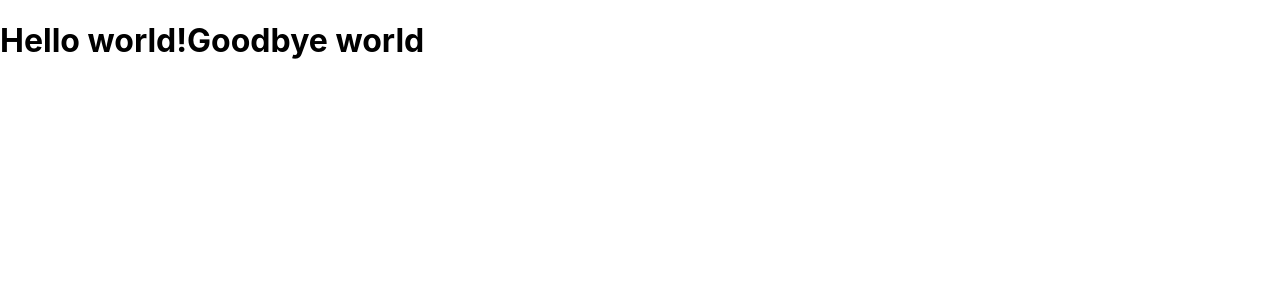
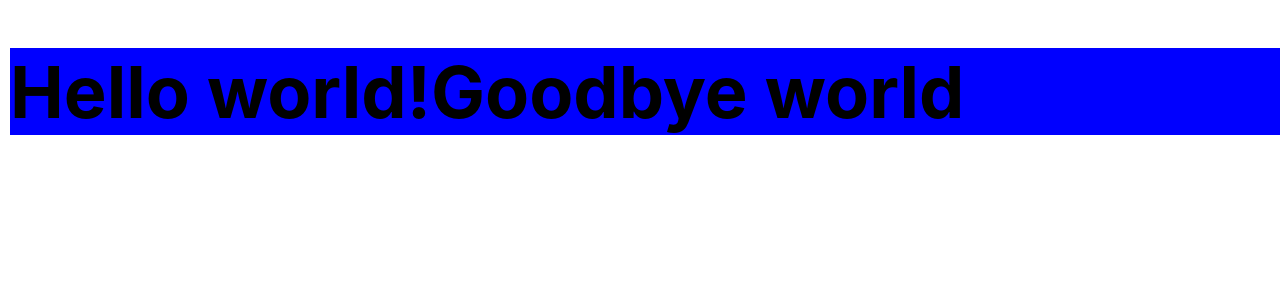
Before and after one commit to dev-denner/FFE, a React (Create React App) app in the folder my-project/: page / in a window 1280 px wide. Shown: the top 300 px of the page. Built offline with nearby package versions, Linux system fonts and the light colour scheme.

Commit message:
feat: aula 04 - desmistificando o jsx parte 2
Signed-off-by: Denner Fernandes <dev.denner@outlook.com>

```diff
--- a/my-project/src/index.css
+++ b/my-project/src/index.css
@@ -11,3 +11,7 @@ code {
   font-family: source-code-pro, Menlo, Monaco, Consolas, 'Courier New',
     monospace;
 }
+
+.main-title{
+  background: blue;
+}
--- a/my-project/src/index.js
+++ b/my-project/src/index.js
@@ -12,7 +12,11 @@ import * as serviceWorker from './serviceWorker';
 const helloWorld = 'Hello world!';
 const props ={
   className: 'main-title',
-  children: [ helloWorld, 'Goodbye world']
+  children: [ helloWorld, 'Goodbye world'],
+  style:{
+    fontSize: '72px',
+    marginLeft: '10px'
+  }
 };
 const MyComponent = () => <h1 className='my-title' {...props}></h1>
 
```
